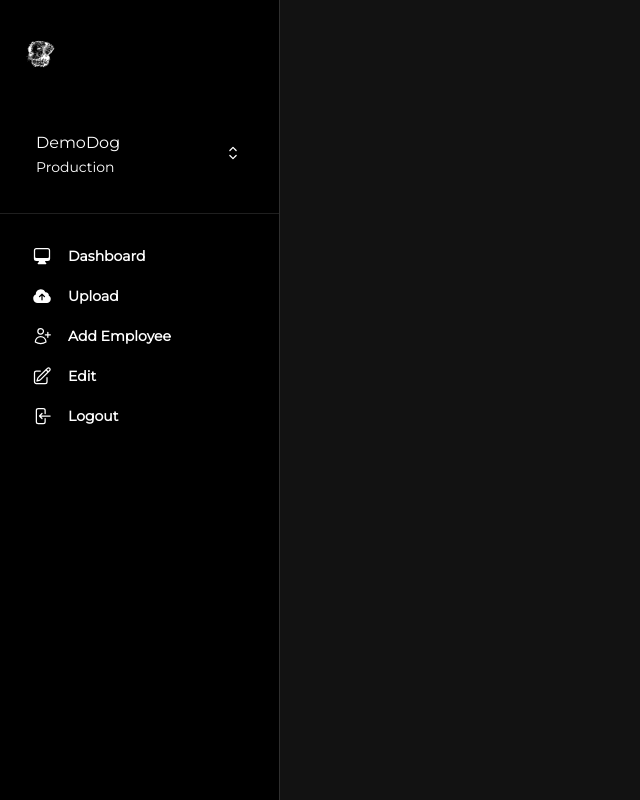
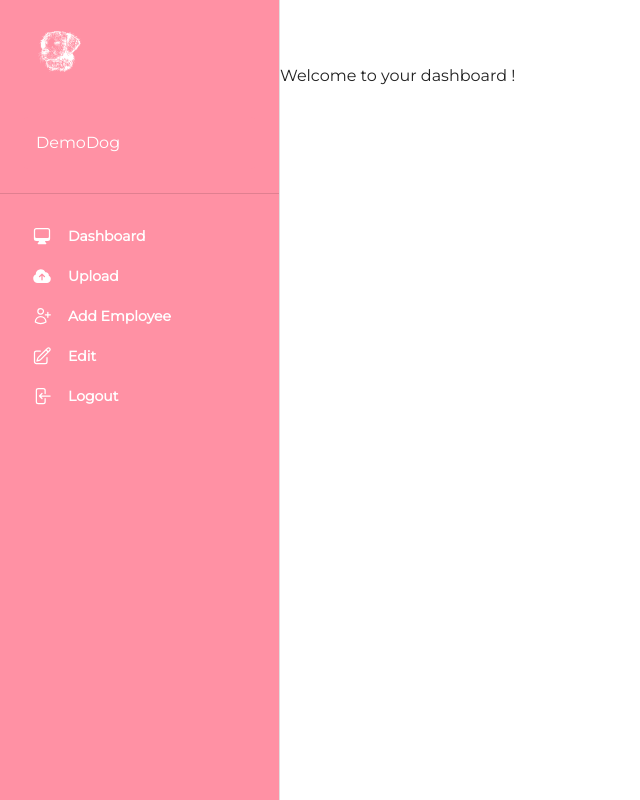
Before and after one commit to sikudabo/DemoDog, a React (Create React App) app: page /startup-dashboard/main in a window 1280 px wide. Shown: the whole page, without its empty margins (0-640 px from the left). Built offline with nearby package versions, Linux system fonts and the light colour scheme.

Commit message:
Getting side nav to work

```diff
--- a/src/App.tsx
+++ b/src/App.tsx
@@ -35,6 +35,23 @@ export default function App() {
   return <App_DisplayLayer {...useDataLayer()} />;
 }
 
+function TestComponent() {
+
+  return (
+    <div>
+      This is a test
+    </div>
+  );
+}
+
+function SideComponent() {
+  return (
+    <div>
+      This is a side component
+    </div>
+  );
+}
+
 function App_DisplayLayer({
   isLoading,
   theme,
@@ -55,10 +72,11 @@ function App_DisplayLayer({
           <DemoDogAppBar />
           <Routes>
             <Route path="/" element={<DemoDogLandingPage />} />
-            <Route path="/sign-in" element={<SignInPage />} />
-            <Route path="/sign-up" element={<SignUpPage />} />
-            <Route path="/startup-dashboard" element={<SideNav />}>
-              <Route element={<StartupDashboard />} path="main"/>
+            <Route path="sign-in" element={<SignInPage />} />
+            <Route path="sign-up" element={<SignUpPage />} />
+            <Route path="startup-dashboard/main" element={<StartupDashboard />}>
+             {/* <Route element={<SideComponent />} path="main"/>
+              <Route element={<TestComponent />} path="test"/> */}
             </Route>
           </Routes>
           <Footer />
@@ -73,7 +91,7 @@ function useDataLayer() {
 
   const theme = createTheme({
     palette: {
-      mode: 'dark',
+      mode: 'light',
       primary: {
         main: colors.navyBlue,
       },
--- /dev/null
+++ b/src/components/DashboardLayout/DashboardLayout.tsx
@@ -0,0 +1,61 @@
+import { useCallback, useEffect, useState } from 'react';
+import { useLocation } from 'react-router-dom';
+import { styled } from '@mui/material/styles';
+import { SideNav } from '../Sidenav';
+import { TopNav } from '../TopNav/TopNav';
+
+const SIDE_NAV_WIDTH = 280;
+
+const LayoutRoot = styled('div')(({ theme }) => ({
+    display: 'flex',
+    flex: '1 1 auto',
+    maxWidth: '100%',
+    [theme.breakpoints.up('lg')]: {
+      paddingLeft: SIDE_NAV_WIDTH
+    }
+}));
+
+const LayoutContainer = styled('div')({
+    display: 'flex',
+    flex: '1 1 auto',
+    flexDirection: 'column',
+    width: '100%'
+});
+
+export const Layout = (props: any) => {
+    const { children } = props;
+    const { pathname } = useLocation();
+    const [openNav, setOpenNav] = useState(false);
+
+    const handlePathnameChange = useCallback(
+      () => {
+        if (openNav) {
+          setOpenNav(false);
+        }
+      },
+      [openNav]
+    );
+
+    useEffect(
+      () => {
+        handlePathnameChange();
+      },
+      // eslint-disable-next-line react-hooks/exhaustive-deps
+      [pathname]
+    );
+
+    return (
+      <>
+        <TopNav onNavOpen={() => setOpenNav(true)} />
+        <SideNav
+          onClose={() => setOpenNav(false)}
+          open={openNav}
+        />
+        <LayoutRoot>
+          <LayoutContainer>
+            {children}
+          </LayoutContainer>
+        </LayoutRoot>
+      </>
+    );
+  };
--- /dev/null
+++ b/src/components/DashboardLayout/index.ts
@@ -0,0 +1,5 @@
+import { Layout as DashboardLayout } from "./DashboardLayout";
+
+export {
+    DashboardLayout,
+};
--- a/src/components/DemoDogAppBar.tsx
+++ b/src/components/DemoDogAppBar.tsx
@@ -202,14 +202,14 @@ export default function DemoDogAppBar() {
             <div className="large-screen-links-container">
                 <IconButton
                     className="link"
-                    onClick={() => navigate('/sign-up')}
+                    onClick={() => navigate('sign-up')}
                     disableRipple
                 >
                     Sign Up
                 </IconButton>
                 <IconButton
                     className="link-after"
-                    onClick={() => navigate('/sign-in')}
+                    onClick={() => navigate('sign-in')}
                     disableRipple
                 >
                     Sign In
--- a/src/components/Sidenav/Sidenav.tsx
+++ b/src/components/Sidenav/Sidenav.tsx
@@ -1,16 +1,12 @@
-import { useLocation } from 'react-router-dom';
+import { useLocation, Outlet } from 'react-router-dom';
 import PropTypes from 'prop-types';
-import ArrowTopRightOnSquareIcon from '@heroicons/react/24/solid/ArrowTopRightOnSquareIcon';
-import ChevronUpDownIcon from '@heroicons/react/24/solid/ChevronUpDownIcon';
 import SimpleBar from 'simplebar-react';
 import { styled } from '@mui/material/styles';
 import {
   Box,
-  Button,
   Divider,
   Drawer,
   Stack,
-  SvgIcon,
   Typography,
   useMediaQuery
 } from '@mui/material';
@@ -21,6 +17,25 @@ import { colors } from '../colors';
 
 export const Scrollbar = styled(SimpleBar)``;
 
+const StyledRoot = styled('div')({
+    display: 'flex',
+    minHeight: '100%',
+    overflow: 'hidden',
+  });
+
+const Main = styled('div')(({ theme }) => ({
+    flexGrow: 1,
+    overflow: 'auto',
+    minHeight: '100%',
+    paddingTop: 0,
+    paddingBottom: 0,
+    [theme.breakpoints.up('lg')]: {
+      paddingTop:  0,
+      paddingLeft: 0,
+      paddingRight: 0,
+    },
+  }));
+
 export const SideNav = (props: { open: any; onClose: any; }) => {
   const { open, onClose } = props;
   const lgUp = useMediaQuery((theme: any) => theme.breakpoints.up('lg'));
@@ -29,7 +44,7 @@ export const SideNav = (props: { open: any; onClose: any; }) => {
   const content = (
     <Scrollbar
       sx={{
-        backgroundColor: colors.black,
+        backgroundColor: colors.salmonPink,
         height: '100vh',
         overflow: 'auto',
         '& .simplebar-content': {
@@ -49,20 +64,14 @@ export const SideNav = (props: { open: any; onClose: any; }) => {
       >
         <Box sx={{ p: 3 }}>
           <Box
-            component="a"
-            href="/"
-            sx={{
-              display: 'inline-flex',
-              height: 32,
-              width: 32
-            }}
+            component="div"
           >
             <DemoDogLogoIcon height={70} logoColor={colors.white} width={70} />
           </Box>
           <Box
             sx={{
               alignItems: 'center',
-              backgroundColor: colors.black,
+              backgroundColor: colors.salmonPink,
               borderRadius: 1,
               cursor: 'pointer',
               display: 'flex',
@@ -78,19 +87,7 @@ export const SideNav = (props: { open: any; onClose: any; }) => {
               >
                 DemoDog
               </Typography>
-              <Typography
-                color="neutral.400"
-                variant="body2"
-              >
-                Production
-              </Typography>
             </div>
-            <SvgIcon
-              fontSize="small"
-              sx={{ color: 'neutral.500' }}
-            >
-              <ChevronUpDownIcon />
-            </SvgIcon>
           </Box>
         </Box>
         <Divider sx={{ borderColor: 'neutral.700' }} />
@@ -152,6 +149,7 @@ export const SideNav = (props: { open: any; onClose: any; }) => {
   }
 
   return (
+    <StyledRoot>
         <Drawer
             anchor="left"
             onClose={onClose}
@@ -168,6 +166,10 @@ export const SideNav = (props: { open: any; onClose: any; }) => {
         >
             {content}
         </Drawer>
+        <Main>
+            <Outlet />
+        </Main>
+    </StyledRoot>
   );
 };
 
--- /dev/null
+++ b/src/components/TopNav/TopNav.tsx
@@ -0,0 +1,73 @@
+import PropTypes from 'prop-types';
+import BellIcon from '@heroicons/react/24/solid/BellIcon';
+import UsersIcon from '@heroicons/react/24/solid/UsersIcon';
+import Bars3Icon from '@heroicons/react/24/solid/Bars3Icon';
+import MagnifyingGlassIcon from '@heroicons/react/24/solid/MagnifyingGlassIcon';
+import {
+  Badge,
+  Box,
+  IconButton,
+  Stack,
+  SvgIcon,
+  Tooltip,
+  useMediaQuery
+} from '@mui/material';
+import { alpha } from '@mui/material/styles';
+
+const SIDE_NAV_WIDTH = 280;
+const TOP_NAV_HEIGHT = 64;
+
+export const TopNav = (props: any) => {
+  const { onNavOpen } = props;
+  const lgUp = useMediaQuery((theme: any) => theme.breakpoints.up('lg'));
+
+  return (
+    <>
+      <Box
+        component="header"
+        sx={{
+          backdropFilter: 'blur(6px)',
+          backgroundColor: (theme) => alpha(theme.palette.background.default, 0.8),
+          position: 'sticky',
+          left: {
+            lg: `${SIDE_NAV_WIDTH}px`
+          },
+          top: 0,
+          width: {
+            lg: `calc(100% - ${SIDE_NAV_WIDTH}px)`
+          },
+          zIndex: (theme) => theme.zIndex.appBar
+        }}
+      >
+        <Stack
+          alignItems="center"
+          direction="row"
+          justifyContent="space-between"
+          spacing={2}
+          sx={{
+            minHeight: TOP_NAV_HEIGHT,
+            px: 2
+          }}
+        >
+          <Stack
+            alignItems="center"
+            direction="row"
+            spacing={2}
+          >
+            {!lgUp && (
+              <IconButton onClick={onNavOpen}>
+                <SvgIcon fontSize="small">
+                  <Bars3Icon />
+                </SvgIcon>
+              </IconButton>
+            )}
+          </Stack>
+        </Stack>
+      </Box>
+    </>
+  );
+};
+
+TopNav.propTypes = {
+  onNavOpen: PropTypes.func
+};
--- a/src/pages/StartupDashboard/StartupDashboard.tsx
+++ b/src/pages/StartupDashboard/StartupDashboard.tsx
@@ -1,6 +1,7 @@
 import { useStartupEmployeeData } from "../../hooks";
 import { StartupEmployeeType } from "../../typings/StartupEmployeeType";
 import { SideNav } from "../../components/Sidenav";
+import { DashboardLayout } from "../../components/DashboardLayout";
 
 type StartupDashboardDisplayLayerProps = {
     startupEmployee: StartupEmployeeType | {}
@@ -14,11 +15,14 @@ function StartupDashboard_DisplayLayer({
     startupEmployee,
 }: StartupDashboardDisplayLayerProps) {
     const { firstName } = startupEmployee as StartupEmployeeType;
+    alert('Dashboard hit');
 
     return (
-        <div>
-            Welcome to your dashboard {firstName}!
-        </div>
+        <DashboardLayout>
+            <div>
+                Welcome to your dashboard {firstName}!
+            </div>
+        </DashboardLayout>
     );
 }
 
--- a/src/static-pages/DemoDogLandingPage.tsx
+++ b/src/static-pages/DemoDogLandingPage.tsx
@@ -32,7 +32,7 @@ export default function DemoDogLandingPage() {
                         <DemoDogButton
                             buttonColor={colors.salmonPink}
                             className="btn"
-                            onClick={() => navigate('/sign-up')}
+                            onClick={() => navigate('sign-up')}
                             text="Sign Up"
                             isNormal
                         />
@@ -91,7 +91,7 @@ export default function DemoDogLandingPage() {
                         <DemoDogButton
                             buttonColor={colors.navyBlue}
                             className="btn"
-                            onClick={() => navigate('/sign-up')}
+                            onClick={() => navigate('sign-up')}
                             text="Sign Up"
                             isNormal
                         />
@@ -152,7 +152,7 @@ export default function DemoDogLandingPage() {
                         <DemoDogButton
                             buttonColor={colors.aqua}
                             className="btn"
-                            onClick={() => navigate('/sign-up')}
+                            onClick={() => navigate('sign-up')}
                             text="Sign Up"
                             isNormal
                         />
--- a/src/static-pages/footer/Footer.tsx
+++ b/src/static-pages/footer/Footer.tsx
@@ -100,10 +100,10 @@ export default function Footer() {
                 <a className="link" href="https://www.linkedin.com/in/simeon-ikudabo-562542117/">
                     LinkedIn
                 </a>
-                <a className="link" onClick={() => navigate('/sign-up')}>
+                <a className="link" onClick={() => navigate('sign-up')}>
                     Sign Up
                 </a>
-                <a className="link" onClick={() => navigate('/sign-in')}>
+                <a className="link" onClick={() => navigate('sign-in')}>
                     Sign In
                 </a>
                 <a className="link">
```
Lines whose indentation alone changed are shown as unchanged.
